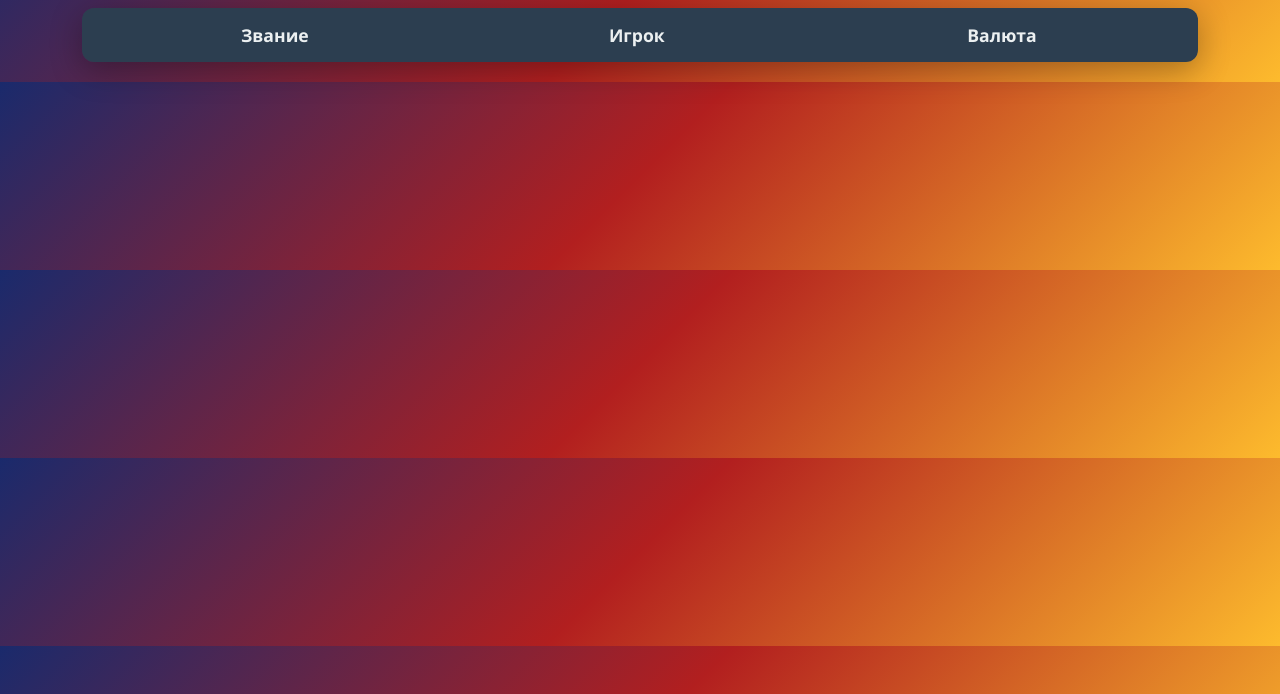
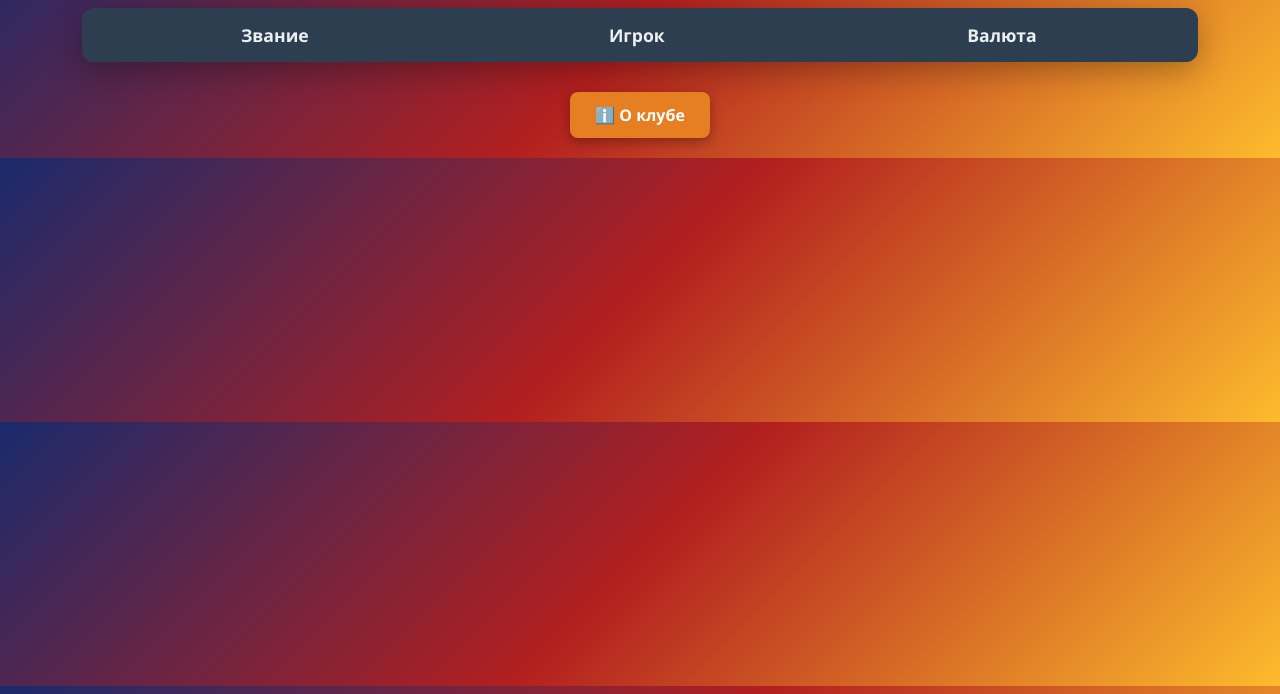
Before and after one commit to ARTEM-web-hue/bolte-num, a website: page public/index.html in a window 1280 px wide. Shown: the part 106-800 px from the top of the page. Drawn offline with Linux system fonts and the light colour scheme; no server answers.

Commit message:
Update index.html

```diff
--- a/public/index.html
+++ b/public/index.html
@@ -107,5 +107,19 @@
     setInterval(loadPlayers, 10000);
     loadPlayers();
   </script>
+<div style="text-align:center; margin-top:30px;">
+  <a href="/info" style="
+    display:inline-block;
+    padding:12px 25px;
+    background:#e67e22;
+    color:white;
+    text-decoration:none;
+    border-radius:8px;
+    font-weight:bold;
+    box-shadow:0 4px 12px rgba(0,0,0,0.3);
+  ">
+    ℹ️ О клубе
+  </a>
+</div>
 </body>
 </html>
```
